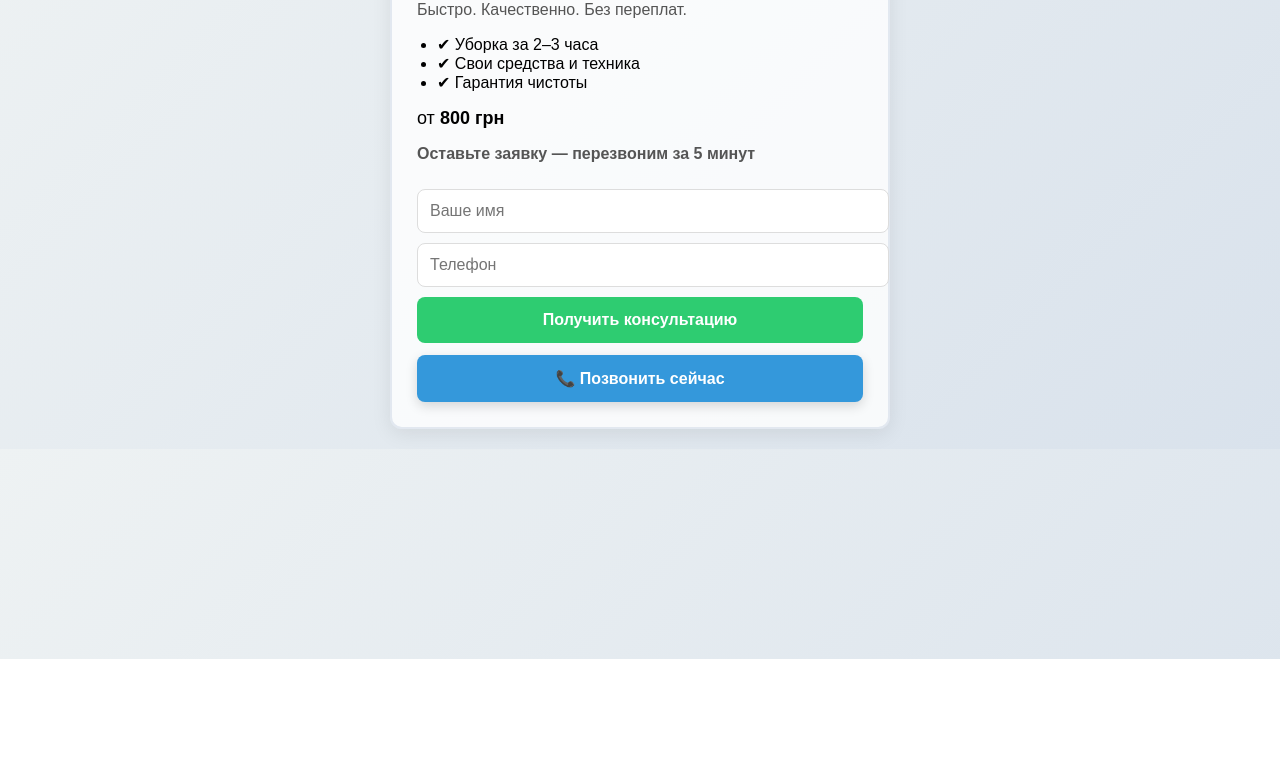
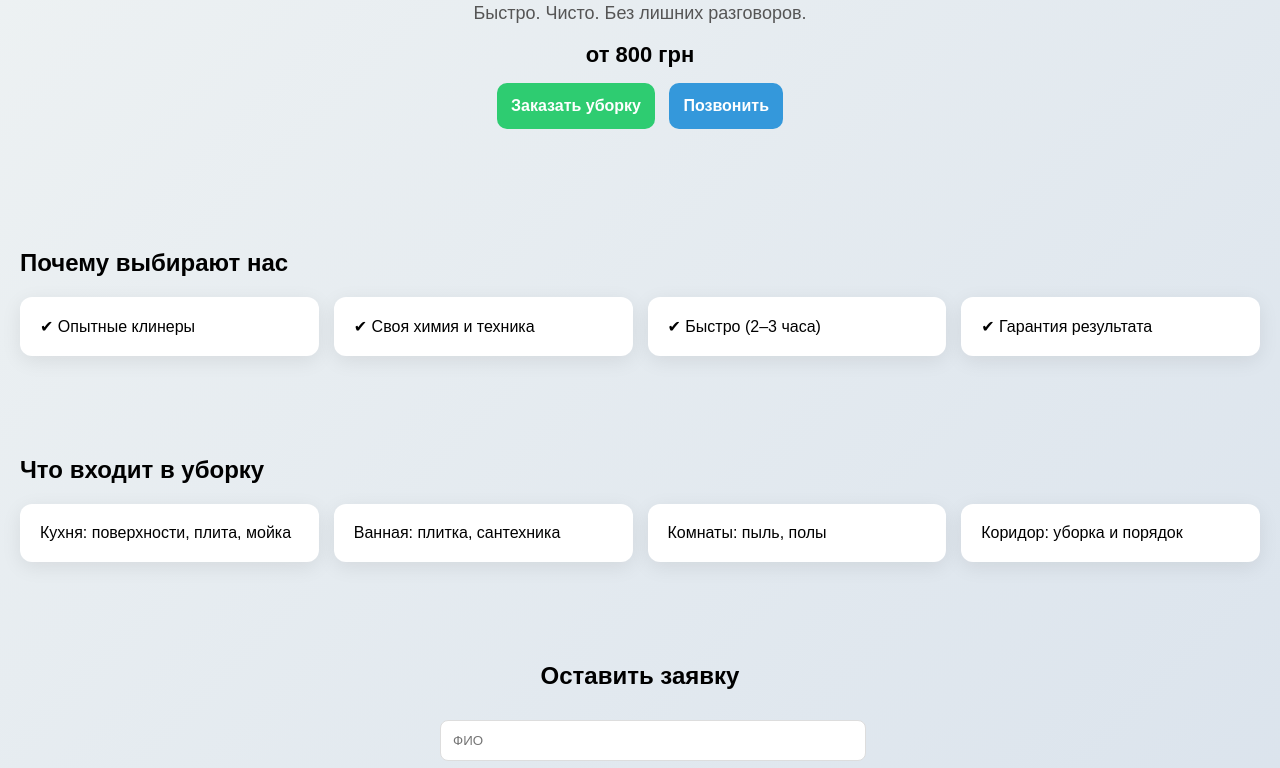
Before and after one commit to krzhbyz6nn-hub/cleaning-site, a plain HTML site: page index.html in a window 1280 px wide. Shown: the part 141-909 px from the top of the page. Before the commit the page ends 800 px from the top, so only its background shows below. Drawn offline with Linux system fonts and the light colour scheme.

Commit message:
Revise title and meta description in index.html
Updated title and meta description for SEO. Enhanced layout and styling for better user experience.

```diff
--- a/index.html
+++ b/index.html
@@ -3,9 +3,9 @@
 <head>
 <meta charset="UTF-8">
 <meta name="viewport" content="width=device-width, initial-scale=1.0">
-<title>Клининг сервис</title>
+<title>Уборка квартир Днепр</title>
 
-<meta name="description" content="Профессиональная уборка квартир. Быстро, качественно, от 800 грн. Перезвоним за 5 минут.">
+<meta name="description" content="Профессиональная уборка квартир в Днепре. Быстро, качественно, от 800 грн.">
 
 <style>
 body {
@@ -14,124 +14,181 @@ body {
   background: linear-gradient(135deg, #eef2f3, #d9e2ec);
 }
 
+/* Анимации */
+@keyframes fadeIn {
+  from {opacity: 0; transform: translateY(20px);}
+  to {opacity: 1; transform: translateY(0);}
+}
+
 .container {
-  max-width: 500px;
+  max-width: 1000px;
   margin: auto;
   padding: 20px;
 }
 
-.card {
-  background: #ffffffcc;
-  padding: 25px;
-  border-radius: 12px;
-  border: 2px solid #e2e8f0;
-  box-shadow: 0 5px 20px rgba(0,0,0,0.08);
+/* HERO */
+.hero {
+  text-align: center;
+  padding: 60px 20px;
+  animation: fadeIn 0.6s ease;
 }
 
-/* Унификация box-model для всех кнопок */
-button, .call-btn {
-  box-sizing: border-box;
-}
-
-h1 {
-  font-size: 26px;
+.hero h1 {
+  font-size: 36px;
   margin-bottom: 10px;
 }
 
-p {
+.hero p {
+  font-size: 18px;
   color: #555;
 }
 
-ul {
-  text-align: left;
-  padding-left: 20px;
+.price {
+  font-size: 22px;
+  margin: 15px 0;
+  font-weight: bold;
+}
+
+/* КНОПКИ */
+button, .btn {
+  padding: 14px;
+  border-radius: 10px;
+  font-size: 16px;
+  font-weight: bold;
+  border: none;
+  cursor: pointer;
+  transition: 0.2s ease;
+  display: inline-block;
+  text-decoration: none;
+}
+
+.btn-primary {
+  background: #2ecc71;
+  color: white;
+}
+
+.btn-primary:hover {
+  background: #27ae60;
+  transform: translateY(-2px);
+}
+
+.btn-secondary {
+  background: #3498db;
+  color: white;
+  margin-left: 10px;
+}
+
+.btn-secondary:hover {
+  background: #2980b9;
+  transform: translateY(-2px);
+}
+
+/* СЕКЦИИ */
+.section {
+  padding: 40px 20px;
+  animation: fadeIn 0.8s ease;
+}
+
+.cards {
+  display: grid;
+  grid-template-columns: repeat(auto-fit, minmax(220px, 1fr));
+  gap: 15px;
+}
+
+.card {
+  background: white;
+  padding: 20px;
+  border-radius: 12px;
+  box-shadow: 0 5px 20px rgba(0,0,0,0.08);
+  transition: 0.2s;
+}
+
+.card:hover {
+  transform: translateY(-5px);
+}
+
+/* ФОРМА */
+form {
+  max-width: 400px;
+  margin: auto;
 }
 
 input {
   width: 100%;
   padding: 12px;
   margin-top: 10px;
-  font-size: 16px;
   border-radius: 8px;
   border: 1px solid #ddd;
-  background: #fff;
 }
 
-/* Зелёная кнопка */
-button {
+form button {
   width: 100%;
-  padding: 14px;
   margin-top: 10px;
-  font-size: 16px;
-  border-radius: 8px;
   background: #2ecc71;
   color: white;
-  border: none;
-  font-weight: bold;
-  display: block;
 }
 
-button:hover {
-  background: #27ae60;
-}
-
-/* Кнопка звонка */
-.call-btn {
-  display: block;
-  width: 100%;
-  padding: 14px;
-  margin-top: 12px;
+/* FOOTER */
+footer {
   text-align: center;
-  background: #3498db;
-  color: white;
-  font-weight: bold;
-  border-radius: 8px;
-  text-decoration: none;
-  box-shadow: 0 4px 12px rgba(0,0,0,0.15);
-  transition: 0.2s ease;
-}
-
-.call-btn:hover {
-  background: #2980b9;
-}
-
-.price {
-  font-size: 18px;
-  margin: 10px 0;
+  padding: 20px;
+  color: #777;
+  font-size: 14px;
 }
 </style>
 
 </head>
 <body>
 
-<div class="container">
-  <div class="card">
+<!-- HERO -->
+<div class="hero">
+  <h1>Уборка квартир в Днепре</h1>
+  <p>Быстро. Чисто. Без лишних разговоров.</p>
 
-    <h1>Профессиональная уборка квартир</h1>
-    <p>Быстро. Качественно. Без переплат.</p>
+  <div class="price">от 800 грн</div>
 
-    <ul>
-      <li>✔ Уборка за 2–3 часа</li>
-      <li>✔ Свои средства и техника</li>
-      <li>✔ Гарантия чистоты</li>
-    </ul>
+  <a class="btn btn-primary" href="#form">Заказать уборку</a>
+  <a class="btn btn-secondary" href="tel:+380XXXXXXXXX">Позвонить</a>
+</div>
 
-    <div class="price">
-      от <b>800 грн</b>
-    </div>
-
-    <p><b>Оставьте заявку — перезвоним за 5 минут</b></p>
-
-    <form action="https://formspree.io/f/mvzdrdba" method="POST">
-      <input type="text" name="name" placeholder="Ваше имя" required>
-      <input type="tel" name="phone" placeholder="Телефон" required>
-      <button type="submit">Получить консультацию</button>
-    </form>
-
-    <a class="call-btn" href="tel:+380XXXXXXXXX">📞 Позвонить сейчас</a>
-
+<!-- ПРЕИМУЩЕСТВА -->
+<div class="section">
+  <h2>Почему выбирают нас</h2>
+  <div class="cards">
+    <div class="card">✔ Опытные клинеры</div>
+    <div class="card">✔ Своя химия и техника</div>
+    <div class="card">✔ Быстро (2–3 часа)</div>
+    <div class="card">✔ Гарантия результата</div>
   </div>
 </div>
 
+<!-- ЧТО ВХОДИТ -->
+<div class="section">
+  <h2>Что входит в уборку</h2>
+  <div class="cards">
+    <div class="card">Кухня: поверхности, плита, мойка</div>
+    <div class="card">Ванная: плитка, сантехника</div>
+    <div class="card">Комнаты: пыль, полы</div>
+    <div class="card">Коридор: уборка и порядок</div>
+  </div>
+</div>
+
+<!-- ФОРМА -->
+<div class="section" id="form">
+  <h2 style="text-align:center;">Оставить заявку</h2>
+
+  <form action="https://formspree.io/f/mvzdrdba" method="POST">
+    <input type="text" name="name" placeholder="ФИО" required>
+    <input type="tel" name="phone" placeholder="Телефон" required>
+    <input type="text" name="city" placeholder="Город" required>
+    <input type="text" name="comment" placeholder="Какая уборка нужна?" required>
+    <button type="submit">Отправить заявку</button>
+  </form>
+</div>
+
+<footer>
+  © Клининговая служба Днепр
+</footer>
+
 </body>
 </html>
```
